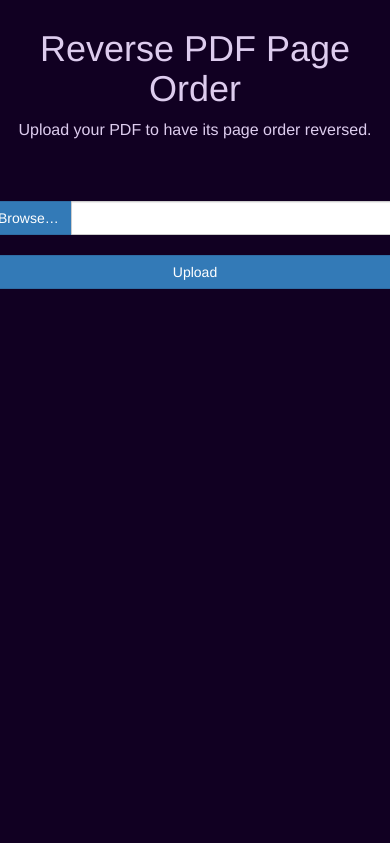
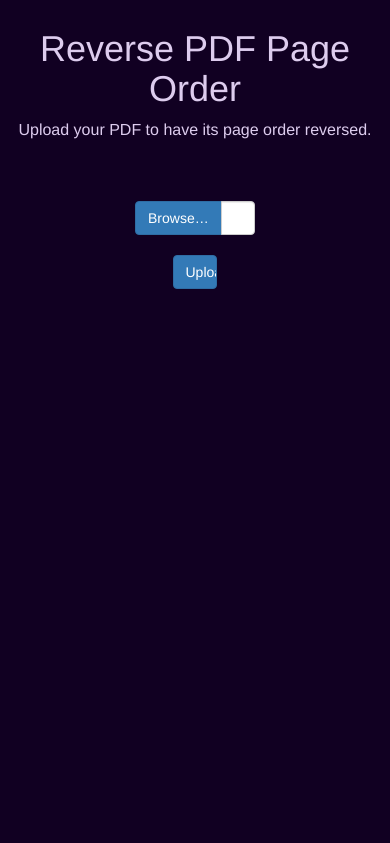
Before and after one commit to pawl/pdfreverse, a Flask app: page / in a window 390 px wide. Shown: the top 843 px of the page. Run offline with Flask 2, Linux system fonts and the light colour scheme; some libraries are stand-ins or nearby versions.

Commit message:
update homepage

```diff
--- a/application/templates/homepage.html
+++ b/application/templates/homepage.html
@@ -94,8 +94,8 @@
 		</div>
 		<form action="" method=post enctype=multipart/form-data>
 			<div class="row">
-			<div class="col-lg-4 col-md-offset-4 col-sm-6">
-
+			  <div class="col-xs-4 col-md-4"></div>
+			  <div class="col-xs-4 col-md-4">
 			  <div class="input-group">
 								<span class="input-group-btn">
 									<span class="btn btn-primary btn-file">
@@ -105,15 +105,17 @@
 								<input type="text" class="form-control" readonly>
 
 							</div>
+			  </div>
+			  <div class="col-xs-4 col-md-4"></div>
+			</div>
 
-
-			</div>
-			</div>
 			<br>
 			<div class="row">
-			<div class="col-lg-2 col-md-offset-5">
+			  <div class="col-xs-5 col-md-5"></div>
+			  <div class="col-xs-2 col-md-2">
 				<input class="btn btn-primary btn-file" style="width: 100%;" type="submit" value="Upload">
 			  </div>
+			  <div class="col-xs-4 col-md-5"></div>
 			</div>
 		</form>
 
@@ -122,7 +124,7 @@
   	  <div class="row">
 
         <div class="col-lg-12 text-center v-center" style="font-size:39pt;">
-          <a href="#"><i class="icon-github"></i></a>
+          <a href="https://github.com/pawl/pdfreverse"><i class="icon-github"></i></a>
         </div>
 
       </div>
```
Lines whose indentation alone changed are shown as unchanged.
